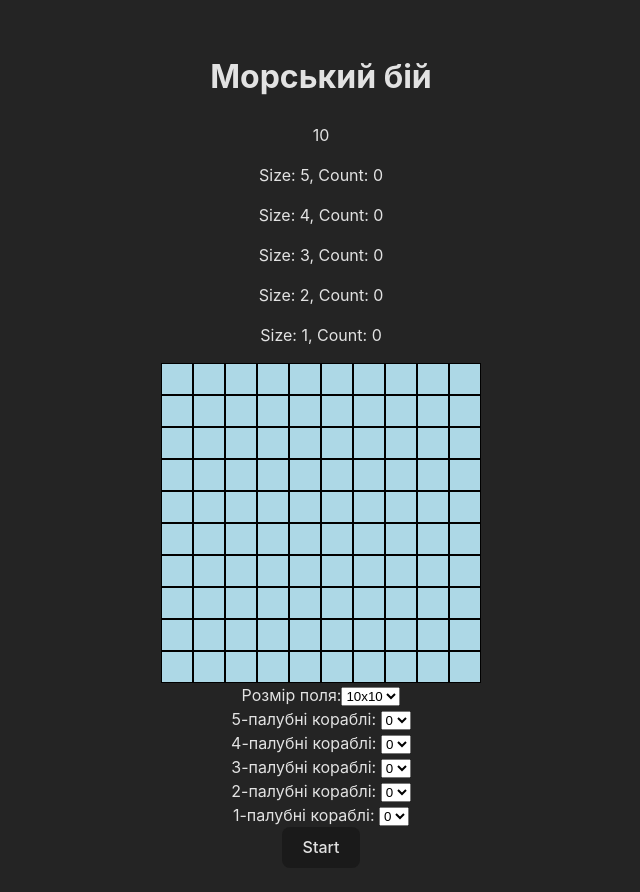
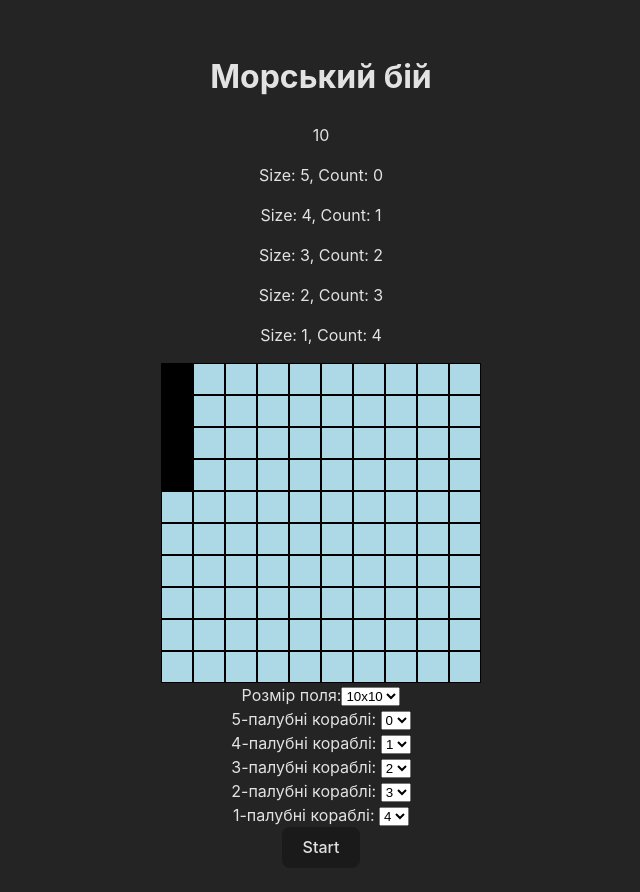
Before and after one commit to shrewman/battleship, a React (Vite) app: page / in a window 1280 px wide. Shown: the top 892 px of the page, without its empty margins (319-959 px from the left). Built offline with nearby package versions, Linux system fonts and the light colour scheme.

Commit message:
Set default values to ships count

```diff
--- a/src/App.tsx
+++ b/src/App.tsx
@@ -3,7 +3,7 @@ import "./App.css";
 import Menu from "./components/Menu";
 import Game from "./components/Game";
 import { MenuContext } from "./context/MenuContext";
-import { ShipCount, Ship } from "./types";
+import { ShipCount } from "./types";
 
 function App() {
     const [isStarted, setIsStarted] = useState(false);
@@ -11,10 +11,10 @@ function App() {
     const [boardSize, setBoardSize] = useState(10);
     const [shipCount, setShipCount] = useState<ShipCount[]>([
         { size: 5, count: 0 },
-        { size: 4, count: 0 },
-        { size: 3, count: 0 },
-        { size: 2, count: 0 },
-        { size: 1, count: 0 },
+        { size: 4, count: 1 },
+        { size: 3, count: 2 },
+        { size: 2, count: 3 },
+        { size: 1, count: 4 },
     ]);
 
     useEffect(() => {
```
